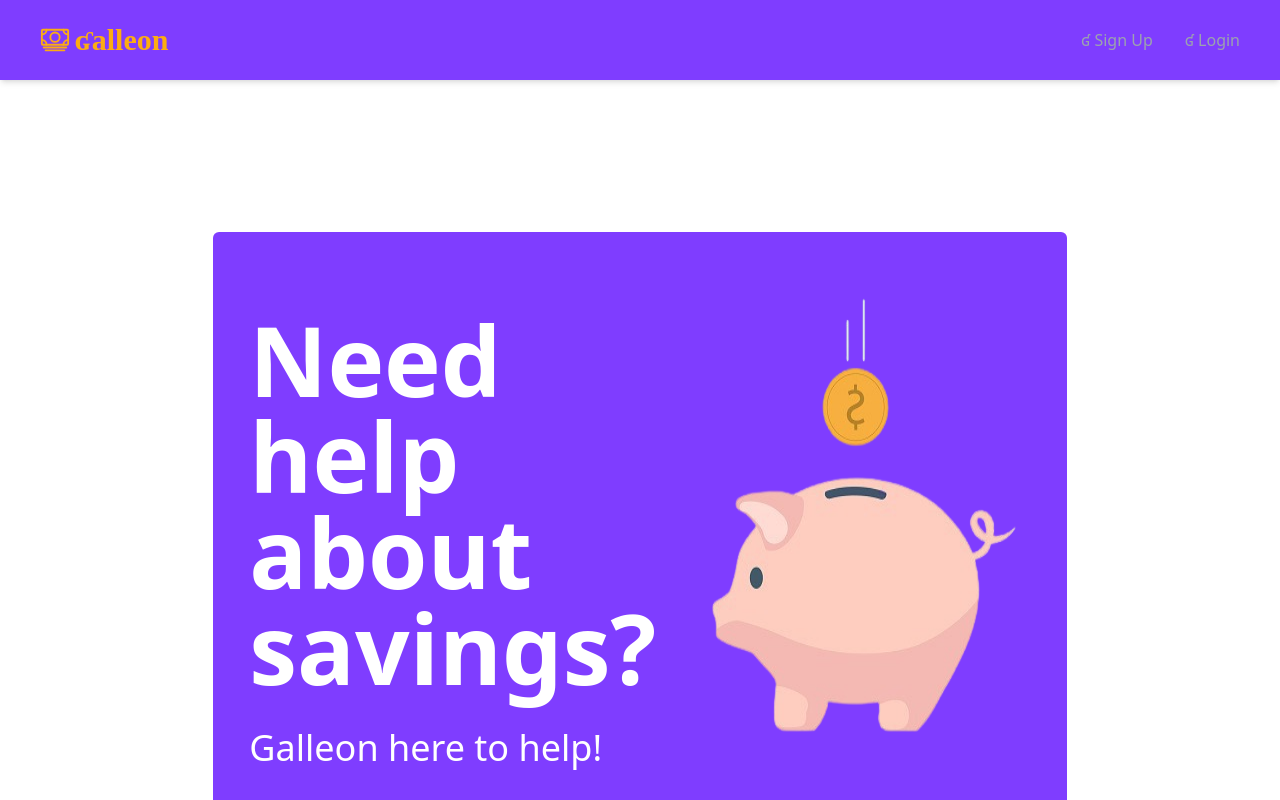
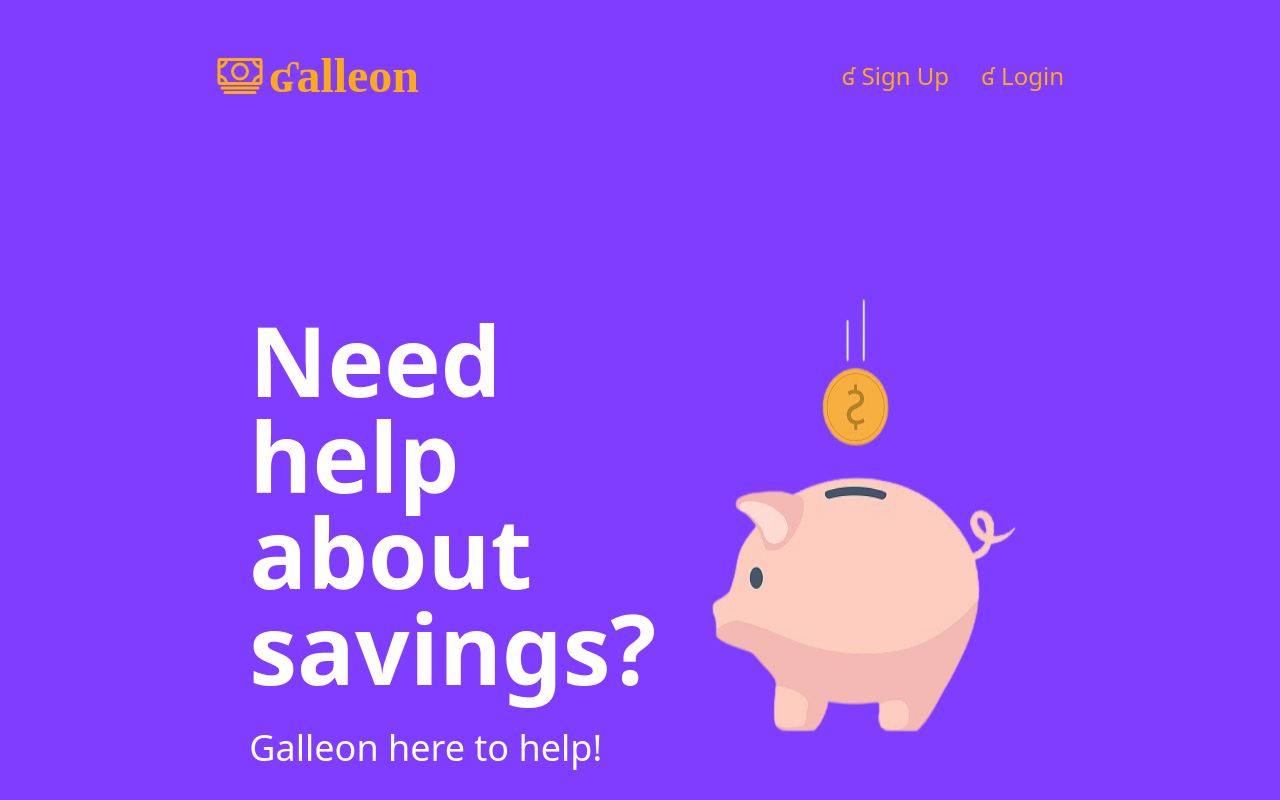
Before and after one commit to ececmk/galleon-frontend, a React (Create React App) app: page / in a window 1280 px wide. Shown: the top 800 px of the page. Built offline with nearby package versions, Linux system fonts and the light colour scheme.

Commit message:
navbar css rewrite

```diff
--- a/src/App.js
+++ b/src/App.js
@@ -19,11 +19,6 @@ function App() {
   return (
     <div>
       <Navbar />
-
-      <br />
-      <br />
-      <br />
-
       <div className="w-full h-screen">
         <Routes>
           <Route path="/" element={<Home />} />
--- a/src/Components/Navbar.js
+++ b/src/Components/Navbar.js
@@ -16,20 +16,18 @@ function Navbar() {
   const { isLoggedIn, logOutUser } = useContext(AuthContext);
 
   return (
-    <nav>
-      <div className="shadow-md w-full   bg-[#7F3DFF]">
-        <div className="md:flex items-center justify-between bg-[#7F3DFF] md:px-10 px-7">
+    <nav className="w-full bg-[#7F3DFF] px-44 py-8 ">
+      <div className="   ">
+        <div className="md:flex items-center justify-between md:px-10 px-7">
           {" "}
-          <div className="font-bold text-3xl curser-pointer flex items-center font-[Poppins] text-[#FCAC12] bg-[#7F3DFF]">
-            <span className="text-3x1 text-[#FCAC12] mr-1 pt-2">
-              {" "}
-              <ion-icon name="cash-outline"></ion-icon>
-            </span>
-            ʛalleon
-          </div>
+          <Link to="/">
+          <div className="font-bold text-5xl curser-pointer flex items-center font-[Poppins] text-[#FCAC12]">
+            <span className="text-3x1 text-[#FCAC12] mr-1 pt-2">{" "}<ion-icon name="cash-outline"></ion-icon></span>
+            ʛalleon</div>
+            </Link>
           <div
             onClick={() => setOpen(!open)}
-            className="text-3xl flex justify-end right-8 top-6 curser-pointer md:hidden text-white "
+            className="text-3xl flex justify-end right-8 top-6 curser-pointer md:hidden text-white"
           >
             <ion-icon
               className="flex justify-center"
@@ -38,22 +36,22 @@ function Navbar() {
           </div>
           {!isLoggedIn && (
             <ul
-              className={`md:flex md:items-center md:pb-0 pb-12  md:static bg-[#7F3DFF]
+              className={`md:flex md:items-center md:pb-0 pb-12  md:static
                         md:z-100 left-0 w-full md:w-auto md:pl-0 pl-9 transition-all
                         duration-500 ease-in ${
                           open
-                            ? "opacity-100 bg-[#7F3DFF]"
-                            : "bg-[#7F3DFF] md:opacity-100 opacity-0"
+                            ? "opacity-100"
+                            : " md:opacity-100 opacity-0"
                         }`}
             >
               {NewUserLinks.map((link) => (
                 <li
                   key={link.name}
-                  className="md:ml-8 text-x1 md:-0 my-7 bg-[#7F3DFF]"
+                  className="md:ml-8 text-2xl md:-0 my-7 "
                 >
                   <Link
                     to={link.link}
-                    className="text-gray-400 hover:text-[#FCAC12] duration-500 bg-[#7F3DFF]"
+                    className="text-[#FCAC12] hover:text-[#EEEEEE] duration-500 "
                   >
                     {" "}
                     {link.name}
@@ -76,11 +74,11 @@ function Navbar() {
                 <>
                   <li
                     key={link.name}
-                    className="md:ml-8 text-x1 md:-0 my-7 bg-[#7F3DFF]"
+                    className="md:ml-8 text-2xl md:-0 my-7 "
                   >
                     <Link
                       to={link.link}
-                      className="text-gray-400 hover:text-[#FCAC12] duration-500 bg-[#7F3DFF]"
+                      className="text-[#FCAC12] hover:text-[#EEEEEE]"
                     >
                       {" "}
                       {link.name}
@@ -89,7 +87,7 @@ function Navbar() {
                   <li>
                     <Link to="/">
                       <button
-                        className="text-gray-400 hover:text-[#FCAC12] duration-500 bg-[#7F3DFF] ml-2"
+                        className="text-[#FCAC12]text-2xl duration-500 ml-2"
                         onClick={logOutUser}
                       >
                         {" "}
--- a/src/Pages/Home.js
+++ b/src/Pages/Home.js
@@ -6,7 +6,7 @@ import financeImg3 from "../Images/3.jpg";
 function Home(props) {
   return (
     <>
-      <div className="flex justify-center flex-col">
+      <div className="flex justify-center flex-col bg-[#7F3DFF]">
         <div className="container mx-auto  px-4 bg-[#7F3DFF] mt-20 flex w-2/3 h-3/4  justify-between rounded-md pt-10 pb-20 flex-col lg:flex-row">
           <div className="pt-10 pl-5">
             <h1 className="text-6xl lg:text-8xl text-white mb-8  font-bold">
```
